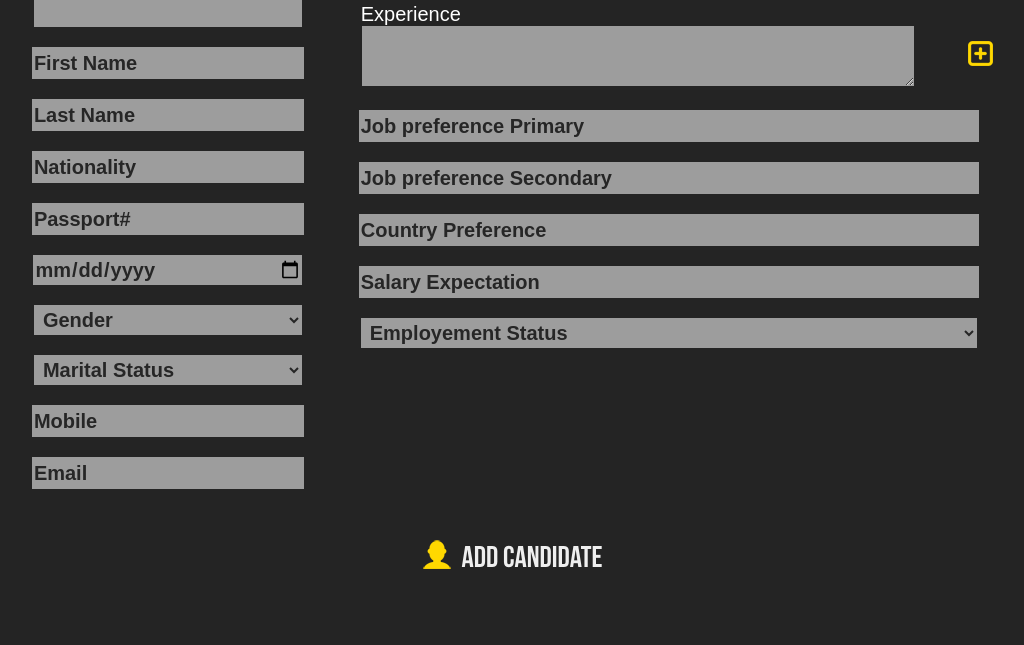
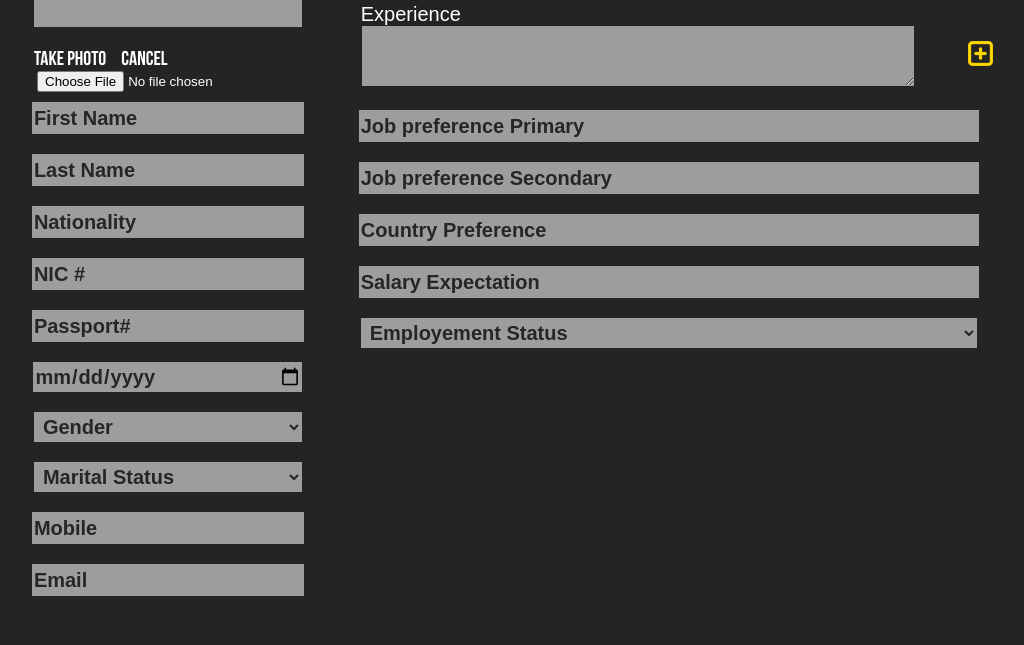
Before and after one commit to nuwans/ceevee, a PHP site: page /home.php in a window 1280 px wide, after a click on "ADD CANDIDATE". Shown: the part 263-908 px from the top of the page, without its empty margins (125-1149 px from the left). Before the commit the page ends 832 px from the top, so only its background shows below. Run offline with PHP 8.4, Linux system fonts and the light colour scheme; a user stored in the database is signed in; data comes from the database, SQL or seed files in the repository; some libraries are stand-ins or nearby versions.

Commit message:
aligning fixed

```diff
--- a/candidates.php
+++ b/candidates.php
@@ -9,7 +9,10 @@
 					<video id="video"  autoplay></video>
 				</div>
 				<input type="hidden" name='imageurl' id='imageurl'/>
-				<div id="snap">Take Photo</div>
+				<div id="cap-img" class="cam-controls">Take Photo</div>
+				<div id="snap">Capture</div>
+				<div class="cam-controls" id="cancel_i_upload"> Cancel </div>
+				<input type='file'  accept="image/*" onchange="showImage(this)"  class="profile_upload" name='profile_upload' />
 				<script type="text/javascript" src='webcam.js'>
 
 				</script>
@@ -18,6 +21,7 @@
 	    	    <input type="text" id="c_f_name" name="c_f_name" placeholder="First Name" class="mw_c_left" required  >
 	    		<input type="text" id="c_l_name" name="c_l_name" placeholder="Last Name" class="mw_c_left" required  >
 	    		<input type="text" id="c_l_nation" name="c_l_natio" placeholder="Nationality" class="mw_c_left" required  >
+	    		<input type="text" id="c_l_nic" name="c_l_nic" placeholder="NIC #" class="mw_c_left" required  >
 				<input type="text" id="c_l_passport" name="c_l_passport" placeholder="Passport#" class="mw_c_left" required   >
             <?php if (isset($_GET['rs']) && ($_GET['rs']=='faild')){
             			echo '<script>alert("Please upload an image");</script>';
@@ -111,6 +115,9 @@
 			    <input type="text" id="can_s_country" class="mw_text" placeholder="Country Preference">
 			    <input type="text" id="can_s_job_pre" class="mw_text" placeholder="Job Preference Primary">
 			    <input type="text" id="can_s_job_pre2" class="mw_text" placeholder="Job Preference Secondary">
+			    <input type="text" id="can_s_edu" class="mw_text" placeholder="Education">
+			    <input type="text" id="can_s_avai" class="mw_text" placeholder="Status">
+
 	  		</div>
   			<div id="serch_buttons">
   				<a href="#search_can" class="mw_action_btn" id="mw_can_search_btn" > Search </a>
--- a/controlers/Candidates.php
+++ b/controlers/Candidates.php
@@ -56,7 +56,7 @@ public function ViewCandidates(){
 
 
 
-public function InsertCandidates($a,$b,$c,$d,$e,$f,$g,$h,$i,$j,$k,$l,$m,$n,$o,$img,$p,$q,$r,$s,$db){
+public function InsertCandidates($a,$b,$c,$d,$e,$f,$g,$h,$i,$j,$k,$l,$m,$n,$o,$img,$p,$q,$r,$s,$db,$nic){
 	include_once 'DBConnect.php';
 	$dbCon = new DBConnect();
 	$connectionState=$dbCon->connection();
@@ -101,10 +101,13 @@ public function InsertCandidates($a,$b,$c,$d,$e,$f,$g,$h,$i,$j,$k,$l,$m,$n,$o,$i
 		 	$new_name=strval($max_id);
 		 	$today = date("Y_m_d");
 		    $new_name= $new_name."_".$today.".png";
-			List($type, $img) = explode(';', $img);
-			list(, $img)      = explode(',', $img);
-			$data = base64_decode($img);
-			file_put_contents('../uploads/profile_pics/'.$new_name, $data);
+			if($img!=null){
+				List($type, $img) = explode(';', $img);
+				list(, $img)      = explode(',', $img);
+				$data = base64_decode($img);
+				file_put_contents('../uploads/profile_pics/'.$new_name, $data);
+			}
+
 
 		$edu ="";
 		foreach($j as $key => $text_field){
@@ -121,9 +124,9 @@ public function InsertCandidates($a,$b,$c,$d,$e,$f,$g,$h,$i,$j,$k,$l,$m,$n,$o,$i
 	$sql = "INSERT INTO `".$db."`.`candidates`
 			(`id`, `f_name`, `l_name`, `dob`, `gender`, `marital_st`, `mobile`,
 			`email`, `indusrty`, `proffesion`, `education`, `experiance`,
-			`job_preference`, `exp_salary`, `exp_country`, `status`, `img_id`,`country`, `passport`,`job_preference2`,`added_by`)
+			`job_preference`, `exp_salary`, `exp_country`, `status`, `img_id`,`country`, `passport`,`job_preference2`,`added_by` ,`nic`)
 			VALUES (NULL, '$a', '$b', '$c', '$d', '$e','$f', '$g', '$h', '$i','$edu', '$exp', '$l',
-			'$n', '$m', '$o', '$new_name', '$p' , '$q' ,'$s' ,'$r');";
+			'$n', '$m', '$o', '$new_name', '$p' , '$q' ,'$s' ,'$r', '$nic');";
 			$ViewResult=mysqli_query($connectionState,$sql);
 			if($ViewResult){
 			}
@@ -135,7 +138,7 @@ public function InsertCandidates($a,$b,$c,$d,$e,$f,$g,$h,$i,$j,$k,$l,$m,$n,$o,$i
 
 
 
-public function SearchCandidates($industry,$proff,$gender,$country,$name,$age,$country_pre,$job_preference,$job_preference2,$age_above){
+public function SearchCandidates($industry,$proff,$gender,$country,$name,$age,$country_pre,$job_preference,$job_preference2,$age_above,$edu,$status){
 	include_once 'DBConnect.php';
 	$dbCon = new DBConnect();
 	$connectionState=$dbCon->connection();
@@ -152,7 +155,7 @@ public function SearchCandidates($industry,$proff,$gender,$country,$name,$age,$c
 	*/
 	$sql = "SELECT * FROM `candidates` ";
 
-	if(($industry != '') ||  ($proff != '') || ($gender != '') || ($country != '') ||($name != '') ||  ($age != '') || ($age_above != '') ||($country_pre != '') || ($job_preference != '') || ($job_preference2 != '')) {
+	if(($industry != '') ||  ($proff != '') || ($gender != '') || ($country != '') ||($name != '') ||  ($age != '') || ($age_above != '') ||($country_pre != '') || ($job_preference != '') || ($job_preference2 != '') || ($edu != '') || ($status != '')) {
 		$sql .= "WHERE ";
 	}
 
@@ -161,12 +164,14 @@ public function SearchCandidates($industry,$proff,$gender,$country,$name,$age,$c
 	if($industry != '')     { $sql .= $combine. " `indusrty` LIKE '%$industry%' "; $combine='AND '; }
 	if($proff != '') { $sql .= $combine. " `proffesion` LIKE '%$proff%' "; $combine='AND '; }
 	if($gender != '')  { $sql .= $combine. "  `gender` = '$gender' "; $combine='AND '; }
-	if($country != '')  { $sql .= $combine. "  `country` = '$country' "; $combine='AND ';}
+	if($country != '')  { $sql .= $combine. "  `country` LIKE '%$country%' "; $combine='AND ';}
 	if($name != '')  { $sql .= $combine. "  `f_name` = '$name' "; $combine='AND ';}
 	if($age != '')  { $sql .= $combine. "  DATEDIFF(CURRENT_DATE, dob) <= ($age * 365.25) "; $combine='AND ';}
 	if($age_above != '')  { $sql .= $combine. "  DATEDIFF(CURRENT_DATE, dob) >= ($age_above * 365.25) "; $combine='AND ';}
-	if($country_pre != '')  { $sql .= $combine. "  `exp_country` = '$country_pre' ";$combine='AND ';}
+	if($country_pre != '')  { $sql .= $combine. "  `exp_country` LIKE '%$country_pre%' ";$combine='AND ';}
 	if($job_preference != '')  { $sql .= $combine. "  `job_preference` = '$job_preference' "; $combine='AND ';}
+	if($edu != '')  { $sql .= $combine. "  `education` LIKE '%$edu%' "; $combine='AND ';}
+	if($status != '')  { $sql .= $combine. "  `status` LIKE '%$status%' "; $combine='AND ';}
 	if($job_preference2 != '')  { $sql .= $combine. "  `job_preference2` = '$job_preference2' "; }
 
 	//$sql="SELECT * FROM `candidates` WHERE DATEDIFF(CURRENT_DATE, dob) >= (12 * 365.25) AND DATEDIFF(CURRENT_DATE, dob) <= (40* 365.25)  ;";
@@ -211,6 +216,8 @@ public function SearchCandidates($industry,$proff,$gender,$country,$name,$age,$c
 				</tr>";
 		}
 		$output_table .= "</table>";
+		//$output_table .= $sql;
+
 		echo $output_table;
 		//echo  date("Y-m-d");
 		$connectionState->close();
@@ -258,6 +265,7 @@ public function ShowOneCandidate($id){
 				<div id='up_photo' class='camera-ctrl-btn'>Edit</div>
 				<div id='up_snap' class='camera-ctrl-btn'>Capture</div>
 				<div id='up_cancel' class='camera-ctrl-btn'>Cancel</div>
+				<input type='file' accept='image/*' class='camera-ctrl-input' onchange='showImageToUpdate(this)' disabled='disabled'/>
 
 	    		<table  id='ed_tbl' style='width: 100%'>
 					<tr>
@@ -284,6 +292,12 @@ public function ShowOneCandidate($id){
 						<td class='ed_lc_label'>Nationality</td>
 						<td  class='ed_lc_input' ><input type='text' id='ed_nation'
 							 value='$row[17]' disabled='disabled' name='ed_nation'>
+						</td>
+					</tr>
+					<tr>
+						<td class='ed_lc_label'>NIC #</td>
+						<td  class='ed_lc_input' ><input type='text' id='e_nic'
+							 value='$row[22]' disabled='disabled' name='e_nic'>
 						</td>
 					</tr>
 					<tr>
@@ -508,7 +522,7 @@ public function DeleteCan($id,$db){
 	$connectionState->close();
 }
 
-public function UpdateCandidates($ref,$a,$b,$c,$d,$e,$f,$g,$h,$i,$j,$k,$l,$m,$n,$o,$img,$p,$q,$r,$db){
+public function UpdateCandidates($ref,$a,$b,$c,$d,$e,$f,$g,$h,$i,$j,$k,$l,$m,$n,$o,$img,$p,$q,$r,$db,$nic){
 
 	//echo $b;echo $c;echo $d;echo $e;echo $f;echo $g;echo $h;echo $i;echo $j;echo $k;
 	include 'DBConnect.php';
@@ -560,8 +574,8 @@ public function UpdateCandidates($ref,$a,$b,$c,$d,$e,$f,$g,$h,$i,$j,$k,$l,$m,$n,
 	$sql = "UPDATE `".$db."`.`candidates` SET `f_name` = '$a', `l_name` = '$b', `dob` = '$c', `gender` = '$d',
 	`marital_st` ='$e' , `mobile` = '$f', `email` = '$g', `indusrty` = '$i', `proffesion` = '$j',
 	`education` = '$edu', `experiance` = '$exp', `job_preference` = '$l', `exp_salary` = '$n', `exp_country` = '$m',
-	`status` = '$o', `country` = '$p',`passport` = '$q' , `job_preference2` = '$r' ";
-	if(($tmp !=='') && ($ext !== '') ){
+	`status` = '$o', `country` = '$p',`passport` = '$q' , `job_preference2` = '$r' , `nic` = '$nic' ";
+	if(($img !=='') && ($new_name !== '') ){
 	$sql .= " , `img_id` ='$new_name' " ;
 	}
 	$sql .= " WHERE `candidates`.`id` = $ref;";
--- a/home.php
+++ b/home.php
@@ -161,6 +161,8 @@ $(document).ready(function() {
 				var country_pre =		$('#can_s_country').val();
 				var job_preference = $('#can_s_job_pre').val();
 				var job_preference2 = $('#can_s_job_pre2').val();
+				var edu = $('#can_s_edu').val();
+				var status = $('#can_s_avai').val();
 				//alert(country);
 				$.post("model/CandidatesModel.php", //Required URL of the page on server
 									{ // Data Sending With Request To Server
@@ -175,6 +177,8 @@ $(document).ready(function() {
 										cou_pre:country_pre,
 										job_pre:job_preference,
 										job_pre2:job_preference2,
+										edu:edu,
+										status:status
 
 									},function(response,status){ // Required Callback Function
 									//alert(response);
--- a/main.js
+++ b/main.js
@@ -4,22 +4,41 @@ window.print();
 
 
 function showImage(input){
-	 if (input.files && input.files[0]) {
-                var reader = new FileReader();
+	console.log(input);
+	var canvas = document.getElementById('canvas');
+    var ctx = canvas.getContext('2d');
+	var hiddenImage=document.getElementById('imageurl');
+	 if (input.files && input.files[0] ) {
+		 	if(input.files[0].size<1000000){
+				 var reader = new FileReader();
+                reader.onload = function (event) {
+					var img = new Image();
+					img.onload = function(){
+						canvas.width = 266;
+						canvas.height = 200;
+						ctx.drawImage(img,0,0,266,200);
+					}
+					img.src = event.target.result;
+					hiddenImage.value=event.target.result;
 
-                reader.onload = function (e) {
-                    $('#img_prev')
-                        .attr('src', e.target.result)
-                        .width(200)
-                        .height(200);
-                };
+                }
+			    reader.readAsDataURL(input.files[0]);
+			 }else{
+				 alert('Image size is too large');
+			 }
 
-                reader.readAsDataURL(input.files[0]);
-            }
+
+
+     }
 
 }
 
 function showImageToUpdate(input){
+	 var imgwrap = document.getElementById('e_img');
+	 var hiddninput=document.createElement('input');
+		hiddninput.type='hidden';
+		hiddninput.name='up_img';
+		hiddninput.id='up_img';
 	 if (input.files && input.files[0]) {
                 var reader = new FileReader();
 
@@ -28,6 +47,8 @@ function showImageToUpdate(input){
                         .attr('src', e.target.result)
                         .width(200)
                         .height(200);
+					hiddninput.value=e.target.result;
+					imgwrap.appendChild(hiddninput);
                 };
 
                 reader.readAsDataURL(input.files[0]);
@@ -295,6 +316,7 @@ function EnableCanEdit(){
    document.getElementById('ed_nation').disabled = false;
    document.getElementById('ed_passport').disabled = false;
 		var img=document.getElementById('e_img_prev');
+		var originalsrc=img.src;
 		var wrapper=document.getElementById('e_img');
 		var snap=document.getElementById('up_snap');
 
@@ -320,7 +342,7 @@ function EnableCanEdit(){
 					console.log("Video capture error: ", error.code);
 				};
 		 document.getElementById('up_photo').addEventListener('click',function() {
-			    img.remove();
+			        img.remove();
 					$('#e_img').html('');
 					wrapper.appendChild(canvas);
 					wrapper.appendChild(video);
@@ -370,6 +392,7 @@ function EnableCanEdit(){
 				video.remove();
 				hiddninput.remove();
 				wrapper.appendChild(img);
+				img.src=originalsrc;
 			});
 
 }
--- a/model/CandidatesModel.php
+++ b/model/CandidatesModel.php
@@ -23,6 +23,7 @@ $candidatesClass = new Candidates();
        $b = $_REQUEST["c_l_name"];
        $c = $_REQUEST["c_b_day"];
        $d = $_REQUEST["c_gender"];
+       $nic=$_REQUEST["c_l_nic"];
        $e = $_REQUEST["c_marital"];
        $f = $_REQUEST["c_mobile"];
        $g = $_REQUEST["c_email"];
@@ -48,14 +49,12 @@ $candidatesClass = new Candidates();
             e
 
             }*/
-       if($img!=null){
+
       // echo $img;
-       $candidatesClass->InsertCandidates($a,$b,$c,$d,$e,$f,$g,$h,$i,$j,$k,$l,$m,$n,$o,$img,$p,$q,$r,$s,$db);
+       $candidatesClass->InsertCandidates($a,$b,$c,$d,$e,$f,$g,$h,$i,$j,$k,$l,$m,$n,$o,$img,$p,$q,$r,$s,$db,$nic);
        header("Location: ../home.php?rs=success"); /* Redirect browser */
        exit();
-       }else{
-            header("Location: ../home.php?rs=faild#add");
-       }
+
 
       //$candidatesClass->InsertCandidates($a,$b,$c,$d,$e,$f,$g,$h,$i,$j,$k,$l,$m,$n,$o,$img,$p,$q);
      // header("Location: ../home.php"); /* Redirect browser */
@@ -87,17 +86,21 @@ $candidatesClass = new Candidates();
        $p=$_REQUEST['ed_nation'];
        $q=$_REQUEST['e_passport'];
        $r=  $_REQUEST["e_j_pref2"];
+       $nic=  $_REQUEST["e_nic"];
+
        $img="";
-       if(isset($_REQUEST["up_img"])){
-          $img=$_REQUEST['up_img'];
+       if(isset($_REQUEST['up_img'])){
+           $img=$_REQUEST['up_img'];
        }
+
+
        //echo $img;
       // echo $img1;
       //echo $a;
      // echo $b;echo $c;echo $d;echo $e;echo $f;echo $g;echo $h;echo $i;echo $j;echo $k;
 
 
-      $candidatesClass->UpdateCandidates($ref,$a,$b,$c,$d,$e,$f,$g,$h,$i,$j,$k,$l,$m,$n,$o,$img,$p,$q,$r,$db);
+      $candidatesClass->UpdateCandidates($ref,$a,$b,$c,$d,$e,$f,$g,$h,$i,$j,$k,$l,$m,$n,$o,$img,$p,$q,$r,$db,$nic);
       header("Location: ../home.php"); /* Redirect browser */
        // exit();
 //echo $name;
@@ -121,13 +124,15 @@ $candidatesClass = new Candidates();
        $job_preference=$_REQUEST["job_pre"];
        $job_preference2=$_REQUEST["job_pre2"];
        $age_above=$_REQUEST["agea"];
+       $edu=$_REQUEST["edu"];
+       $status=$_REQUEST["status"];
        //echo $industry;
         //echo $proff;
         //echo $gender;
         //echo $country;
 
 
-       $candidatesClass->SearchCandidates($industry,$proff,$gender,$country,$name,$age,$country_pre,$job_preference,$job_preference2,$age_above);
+       $candidatesClass->SearchCandidates($industry,$proff,$gender,$country,$name,$age,$country_pre,$job_preference,$job_preference2,$age_above,$edu,$status);
 //echo $name;
 //echo "done" ;
 }
--- a/style1.css
+++ b/style1.css
@@ -321,6 +321,7 @@ background:#242424;
 }
 #serch_buttons{
 padding-top:30px;
+clear: both;
 }
 #mw_search_btn, #mw_can_search_btn{
 	background:url('images/search27.png') no-repeat top left;
@@ -475,10 +476,30 @@ td{
 	height: 200px;
 	left: 295px;
 	bottom:200px;
-	z-index: 8;
+	/*z-index: 8;*/
 }
 #snap{
 	display: none;
+	 color: #ffffff;
+    font-family: BebasNeue;
+    font-size: 20px;
+	float: left;
+	padding: 0 5px;
+
+}
+.cam-controls{
+	color: #ffffff;
+    font-family: BebasNeue;
+    font-size: 20px;
+	float: left;
+	padding-left: 15px;
+}
+.profile_upload{
+	width: 90%;
+	float: left;
+	color:#ffffff;
+	margin-left: 18px;
+	margin-bottom: 10px;
 }
 #img_prev{
 	min-height:200px;
@@ -516,6 +537,14 @@ td{
 .camera-ctrl-btn:hover{
 	background: #ffffff;
 	color:#242424;
+
+}
+.camera-ctrl-input{
+	color: #ffffff;
+	float: left;
+	font-size: 15px;
+	margin: 5px;
+	padding: 4px;
 }
 #up_video{
 	position: relative;
```
Also changed, not shown: webcam.js (+17 -5 lines), uploads/profile_pics/13_.png (deleted), uploads/profile_pics/13_2016_07_25.png (deleted), uploads/profile_pics/14_2016_07_08.jpg (deleted), uploads/profile_pics/15_.png (deleted), uploads/profile_pics/1_2016_07_28.png (deleted), uploads/profile_pics/2_2016_07_28.png (deleted), uploads/profile_pics/3_2016_08_22.png (added), uploads/profile_pics/5_2016_08_22.png (added), uploads/profile_pics/5_2016_08_24.png (added), uploads/profile_pics/6_2016_08_24.png (added).
